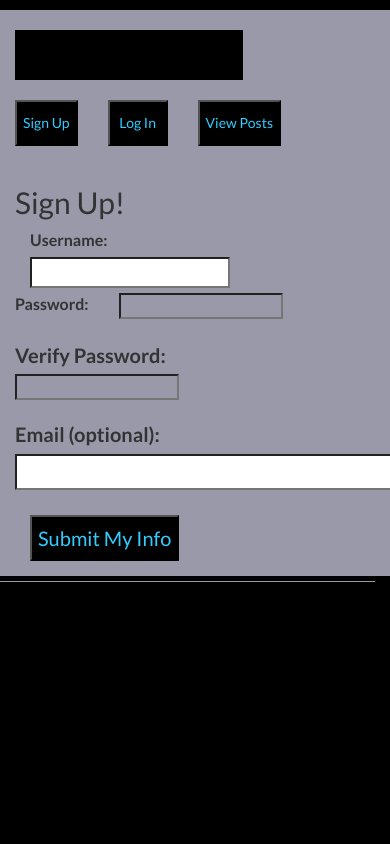
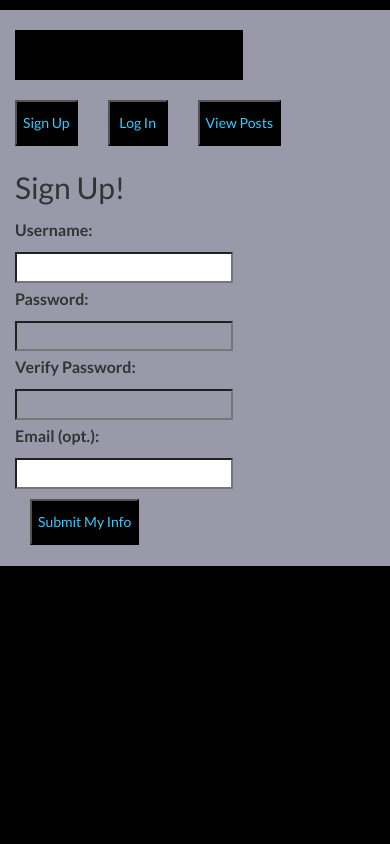
Before and after one commit to rijarobinson/animal-stories, a Python web app: template templates/signup.html in a window 390 px wide; the page is wider, and only the part inside the window is pictured. Run offline with Jinja, Linux system fonts and the light colour scheme; the template is opened without the code that fills it, so the values that code supplies are empty; some libraries are stand-ins or nearby versions; some web fonts are replaced.

Commit message:
style: Enhance mobile signup page format.

```diff
--- a/css/styles.css
+++ b/css/styles.css
@@ -125,6 +125,14 @@ input[type="button"] {
   min-width: 60px;
 }
 
+input[type="button"].mobile {
+  color: #3cf;
+  background-color: #000;
+  min-height: 46px;
+  min-width: 46px;
+  font-size: 14px;
+}
+
 .disabled {
   background-color: #fff;
   min-width: 46px;
@@ -209,10 +217,16 @@ label {
   font-size: 20px;
 }
 
+.col-md-3.mobile, col-md-4.mobile,
+col-md-8.mobile, col-md-9.mobile,
+col-md-12.mobile {
+  padding-right: 0px;
+}
+
 label.mobile {
   display: block;
   font-size: 16px;
-  padding: 0px;
+  text-align: right;
 }
 
 label + label {
@@ -228,11 +242,18 @@ input[type=text] {
 }
 
 input[type=text].mobile {
-    width: 200px;
+    width: 100%;
     font-size: 16px;
     padding: 2px;
     font-family: monospace;
     background-color: #fff;
+}
+
+input[type=password].mobile {
+    width: 100%;
+    font-size: 16px;
+    padding: 2px;
+    font-family: monospace;
 }
 
 textarea {
--- a/templates/signup.html
+++ b/templates/signup.html
@@ -1,8 +1,13 @@
 {% extends "base.html" %}
 {% block content %}
 <form method="post">
-    <div class="row">
+    <div class="row hidden-xs">
         <div class="col-md-12">
+            <h2>Sign Up!</h2>
+        </div>
+    </div>
+    <div class="row mobile hidden-xl hidden-lg hidden-md hidden-sm">
+        <div class="col-md-12 mobile">
             <h2>Sign Up!</h2>
         </div>
     </div>
@@ -15,11 +20,13 @@
             <span style="color: red">{{ error_username }}</span>
         </div>
     </div>
-    <div="row mobile hidden-xl hidden-lg hidden-md hidden-sm">
-        <div class="col-md-3">
+    <div class="row mobile hidden-xl hidden-lg hidden-md hidden-sm">
+        <div class="col-md-12 mobile">
             <label class="mobile">Username:</label>
         </div>
-        <div class="col-md-9">
+    </div>
+    <div class="row mobile hidden-xl hidden-lg hidden-md hidden-sm">
+        <div class="col-md-12 mobile">
             <input class="mobile" type="text" name="username" value={{ username }}>
             <span style="color: red">{{ error_username }}</span>
         </div>
@@ -34,15 +41,17 @@
         </div>
     </div>
     <div class="row mobile hidden-xl hidden-lg hidden-md hidden-sm">
-        <div class="col-md-3">
+        <div class="col-md-12 mobile">
             <label class="mobile text-right">Password:</label>
         </div>
-        <div class="col-md-9">
+    </div>
+    <div class="row mobile hidden-xl hidden-lg hidden-md hidden-sm">
+        <div class="col-md-12 mobile">
             <input class="mobile" type="password" name="password">
             <span style="color: red">{{ error_pass }}</span>
         </div>
     </div>
-    <div class="row">
+    <div class="row hidden-xs">
         <div class="col-md-3">
             <label class="text-right">Verify Password:</label>
         </div>
@@ -51,7 +60,7 @@
             <span style="color: red">{{ error_verify }}</span>
         </div>
     </div>
-    <div class="row">
+    <div class="row hidden-xs">
         <div class="col-md-3">
             <label class="text-right">Email (optional):</label>
         </div>
@@ -60,7 +69,29 @@
             <span style="color: red">{{ error_email }}</span>
         </div>
     </div>
-    <div class="row">
+    <div class="row mobile hidden-xl hidden-lg hidden-md hidden-sm">
+        <div class="col-md-12 mobile">
+            <label class="text-right mobile">Verify Password:</label>
+        </div>
+    </div>
+    <div class="row mobile hidden-xl hidden-lg hidden-md hidden-sm">
+        <div class="col-md-12 mobile">
+            <input class="mobile" type="password" name="verify">
+            <span style="color: red">{{ error_verify }}</span>
+        </div>
+    </div>
+    <div class="row mobile hidden-xl hidden-lg hidden-md hidden-sm">
+        <div class="col-md-12 mobile">
+            <label class="text-right mobile">Email (opt.):</label>
+        </div>
+    </div>
+    <div class="row mobile hidden-xl hidden-lg hidden-md hidden-sm">
+        <div class="col-md-12 mobile">
+            <input class="mobile" type="text" name="email" value={{ email }}>
+            <span style="color: red">{{ error_email }}</span>
+        </div>
+    </div>
+    <div class="row hidden-xs">
         <div class="col-md-12">
             <p>
                 <input type="button"
@@ -71,5 +102,17 @@
             </p>
         </div>
     </div>
+    <div class="row mobile hidden-xl hidden-lg hidden-md hidden-sm">
+        <div class="col-md-12 mobile">
+            <p>
+                <input class="mobile" type="button"
+                    name="signup"
+                    value="Submit My Info"
+                    alt="Submit My Info"
+                    OnClick="this.form.submit();">
+            </p>
+        </div>
+    </div>
+
 </form>
 {% endblock %}
```
